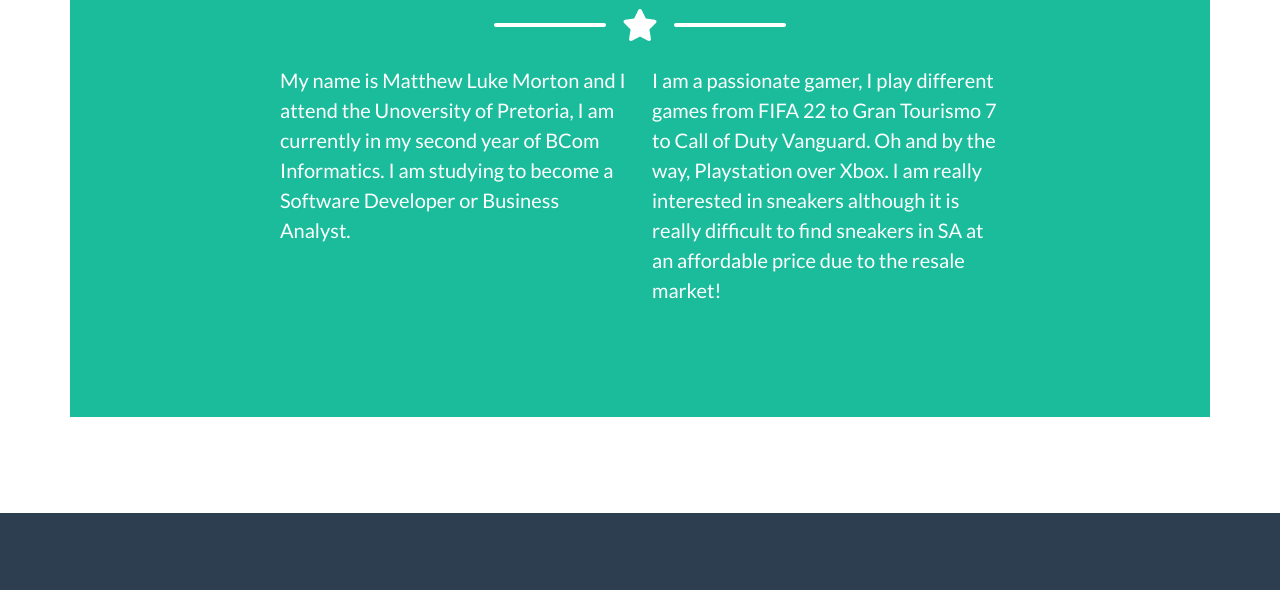
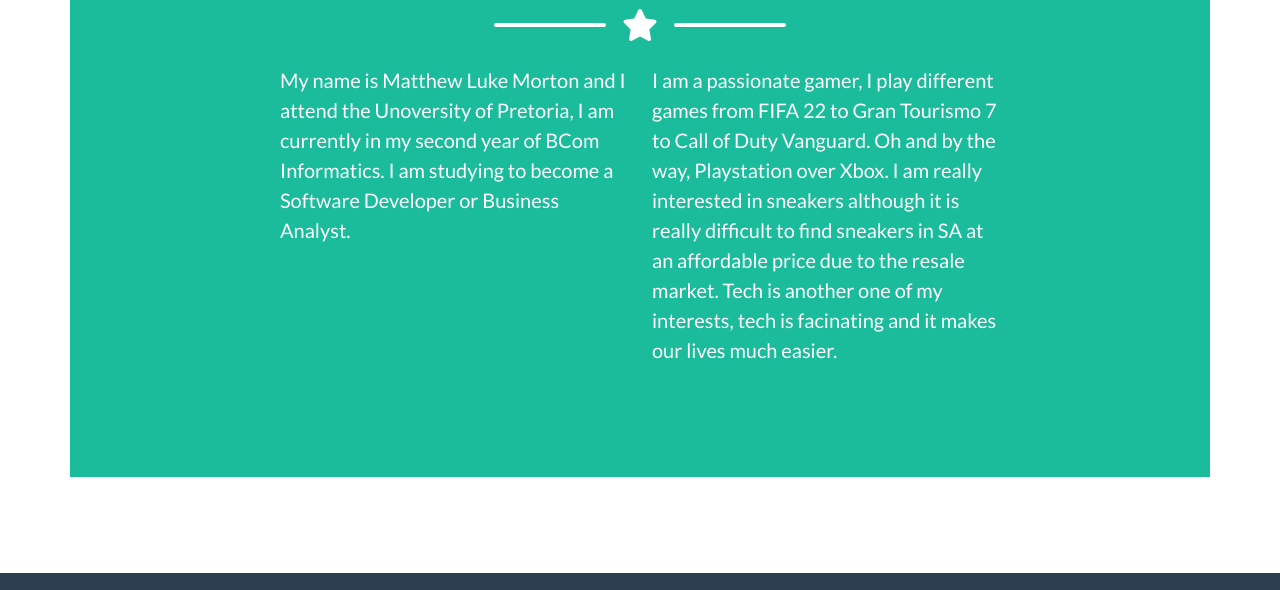
Before and after one commit to U19362090/index.html, a plain HTML site: page index.html in a window 1280 px wide. Shown: the part 1573-2163 px from the top of the page. Drawn offline with nearby package versions, Linux system fonts and the light colour scheme.

Commit message:
About me update

```diff
--- a/index.html
+++ b/index.html
@@ -114,7 +114,7 @@
                 <!-- About Section Content-->
                 <div class="row">
                     <div class="col-lg-4 ms-auto"><p class="lead">My name is Matthew Luke Morton and I attend the Unoversity of Pretoria, I am currently in my second year of BCom Informatics. I am studying to become a Software Developer or Business Analyst. </p></div>
-                    <div class="col-lg-4 me-auto"><p class="lead">I am a passionate gamer, I play different games from FIFA 22 to Gran Tourismo 7 to Call of Duty Vanguard. Oh and by the way, Playstation over Xbox. I am really interested in sneakers although it is really difficult to find sneakers in SA at an affordable price due to the resale market!</p></div>
+                    <div class="col-lg-4 me-auto"><p class="lead">I am a passionate gamer, I play different games from FIFA 22 to Gran Tourismo 7 to Call of Duty Vanguard. Oh and by the way, Playstation over Xbox. I am really interested in sneakers although it is really difficult to find sneakers in SA at an affordable price due to the resale market. Tech is another one of my interests, tech is facinating and it makes our lives much easier.</p></div>
                 </div>
         </section>
             </div>
```
Also changed, not shown: 1 other file.
